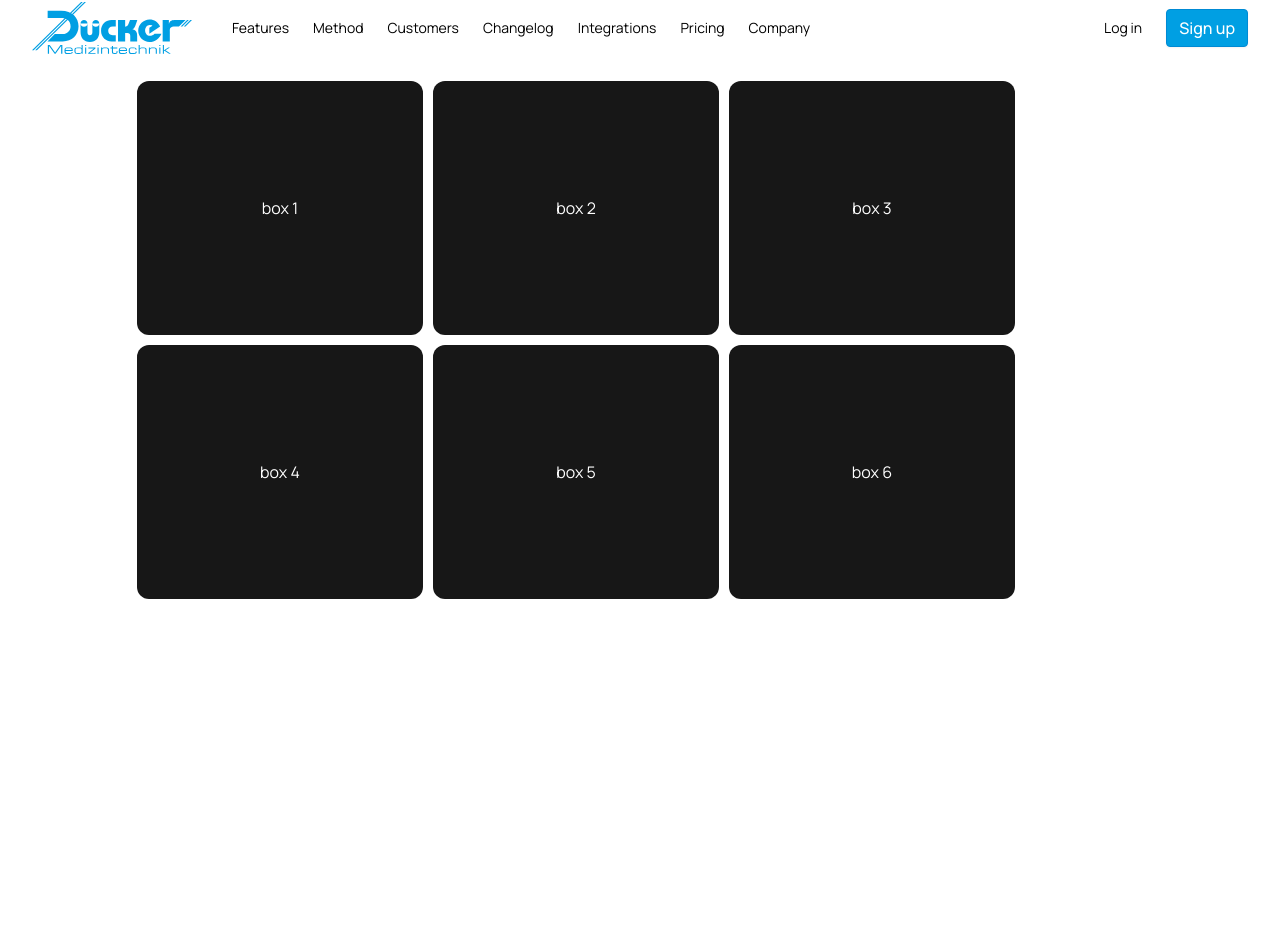
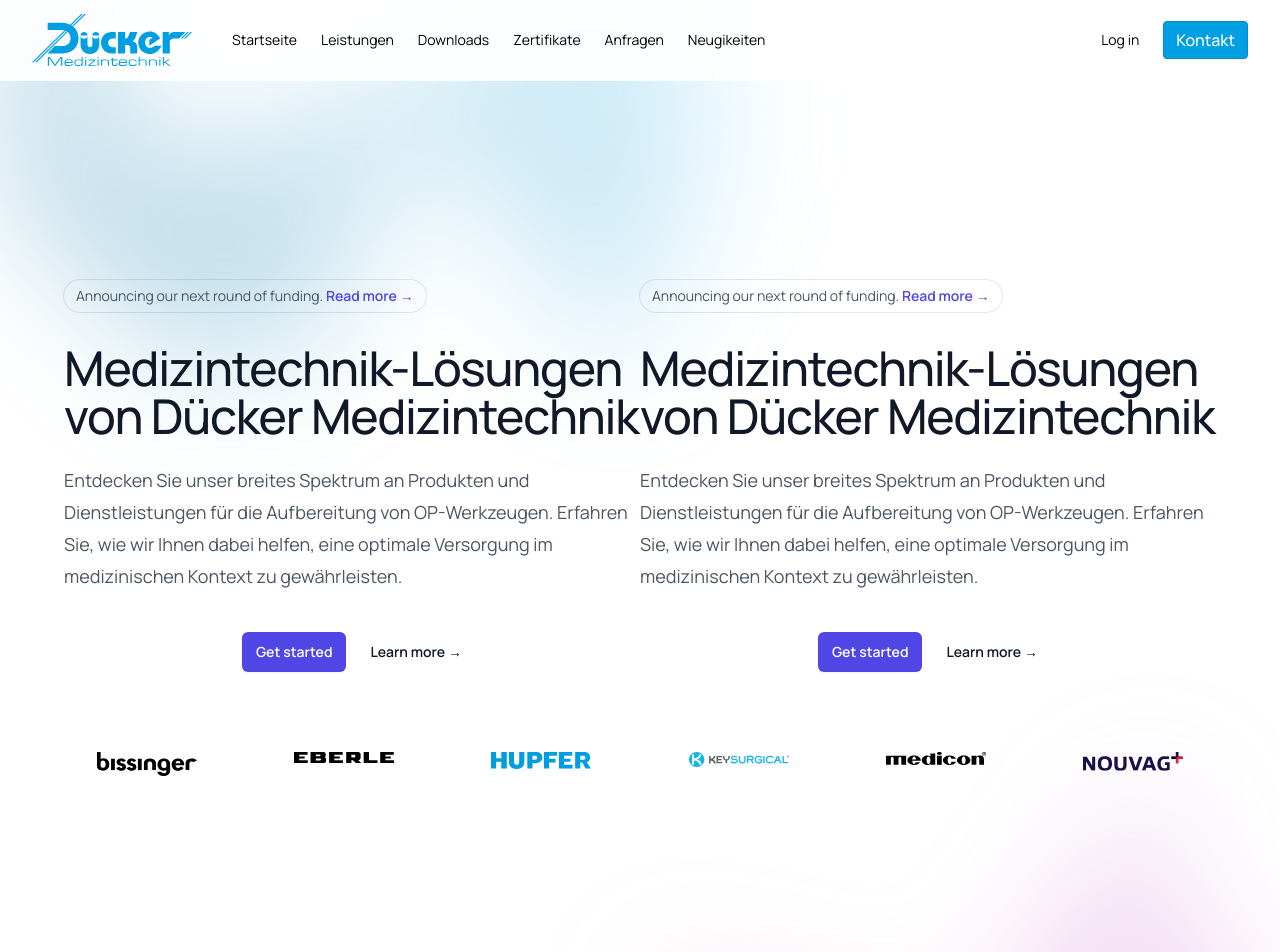
Before and after one commit to dmnktoe/duecker-medizintechnik, a Next.js app: page / in a window 1280 px wide. Shown: the top 952 px of the page. Built offline with nearby package versions, Linux system fonts and the light colour scheme.

Commit message:
style: separate `Intro` code into separate components

```diff
--- a/src/components/layout/Header.tsx
+++ b/src/components/layout/Header.tsx
@@ -29,7 +29,7 @@ export const Header = () => {
   }, [setHamburgerMenuIsOpen]);
 
   return (
-    <header className='border-transparent-white fixed left-0 top-0 z-30 w-full border-b backdrop-blur-[12px]'>
+    <header className='border-transparent-white fixed left-0 top-0 z-30 w-full border-b bg-white/90 py-3 backdrop-blur-[12px]'>
       <Container className='h-navigation-height flex'>
         <UnstyledLink className='text-md flex items-center' href='/'>
           <Logo className='text-primary-500 mr-4 w-[10rem]' />
@@ -57,25 +57,22 @@ export const Header = () => {
               )}
             >
               <li>
-                <UnstyledLink href='#'>Features</UnstyledLink>
+                <UnstyledLink href='#'>Startseite</UnstyledLink>
               </li>
               <li>
-                <UnstyledLink href='#'>Method</UnstyledLink>
+                <UnstyledLink href='#'>Leistungen</UnstyledLink>
               </li>
               <li className='md:hidden lg:block'>
-                <UnstyledLink href='#'>Customers</UnstyledLink>
+                <UnstyledLink href='#'>Downloads</UnstyledLink>
               </li>
               <li className='md:hidden lg:block'>
-                <UnstyledLink href='#'>Changelog</UnstyledLink>
+                <UnstyledLink href='#'>Zertifikate</UnstyledLink>
               </li>
               <li className='md:hidden lg:block'>
-                <UnstyledLink href='#'>Integrations</UnstyledLink>
+                <UnstyledLink href='#'>Anfragen</UnstyledLink>
               </li>
               <li>
-                <UnstyledLink href='#'>Pricing</UnstyledLink>
-              </li>
-              <li>
-                <UnstyledLink href='#'>Company</UnstyledLink>
+                <UnstyledLink href='#'>Neugikeiten</UnstyledLink>
               </li>
             </ul>
           </nav>
@@ -85,7 +82,7 @@ export const Header = () => {
           <UnstyledLink className='mr-6 text-sm' href='#'>
             Log in
           </UnstyledLink>
-          <ButtonLink href='#'>Sign up</ButtonLink>
+          <ButtonLink href='#'>Kontakt</ButtonLink>
         </div>
 
         <button
--- /dev/null
+++ b/src/components/sections/Intro.tsx
@@ -0,0 +1,152 @@
+import * as React from 'react';
+
+import { Container } from '@/components/layout/Container';
+import NextImage from '@/components/NextImage';
+
+export const Intro = () => {
+  return (
+    <div className='relative isolate px-6 pt-14 lg:px-8'>
+      <div
+        className='absolute inset-x-0 -top-40 -z-10 transform-gpu overflow-hidden blur-3xl sm:-top-80'
+        aria-hidden='true'
+      >
+        <div
+          className='from-primary-800 to-primary-300 relative left-[calc(50%-11rem)] aspect-[1155/678] w-[36.125rem] -translate-x-1/2 rotate-[30deg] bg-gradient-to-tr opacity-30 sm:left-[calc(50%-30rem)] sm:w-[72.1875rem]'
+          style={{
+            clipPath:
+              'polygon(74.1% 44.1%, 100% 61.6%, 97.5% 26.9%, 85.5% 0.1%, 80.7% 2%, 72.5% 32.5%, 60.2% 62.4%, 52.4% 68.1%, 47.5% 58.3%, 45.2% 34.5%, 27.5% 76.7%, 0.1% 64.9%, 17.9% 100%, 27.6% 76.8%, 76.1% 97.7%, 74.1% 44.1%)',
+          }}
+        />
+      </div>
+      <Container className='py-32 sm:py-48 lg:py-56'>
+        <div className='flex'>
+          <IntroText />
+          <IntroText />
+        </div>
+        <CustomerLogos />
+      </Container>
+      <div
+        className='absolute inset-x-0 top-[calc(100%-13rem)] -z-10 transform-gpu overflow-hidden blur-3xl sm:top-[calc(100%-30rem)]'
+        aria-hidden='true'
+      >
+        <div
+          className='relative left-[calc(50%+3rem)] aspect-[1155/678] w-[36.125rem] -translate-x-1/2 bg-gradient-to-tr from-[#ff80b5] to-[#9089fc] opacity-30 sm:left-[calc(50%+36rem)] sm:w-[72.1875rem]'
+          style={{
+            clipPath:
+              'polygon(74.1% 44.1%, 100% 61.6%, 97.5% 26.9%, 85.5% 0.1%, 80.7% 2%, 72.5% 32.5%, 60.2% 62.4%, 52.4% 68.1%, 47.5% 58.3%, 45.2% 34.5%, 27.5% 76.7%, 0.1% 64.9%, 17.9% 100%, 27.6% 76.8%, 76.1% 97.7%, 74.1% 44.1%)',
+          }}
+        />
+      </div>
+    </div>
+  );
+};
+
+const IntroText = () => {
+  return (
+    <>
+      <div>
+        <div className='hidden sm:mb-8 sm:flex'>
+          <div className='relative rounded-full px-3 py-1 text-sm leading-6 text-gray-600 ring-1 ring-gray-900/10 hover:ring-gray-900/20'>
+            Announcing our next round of funding.{' '}
+            <a href='#' className='font-semibold text-indigo-600'>
+              <span className='absolute inset-0' aria-hidden='true' />
+              Read more <span aria-hidden='true'>&rarr;</span>
+            </a>
+          </div>
+        </div>
+        <div className='text-left'>
+          <h1 className='text-3xl font-medium tracking-tight text-gray-900 sm:text-5xl'>
+            Medizintechnik-Lösungen von Dücker Medizintechnik
+          </h1>
+          <p className='mt-6 text-lg leading-8 text-gray-600'>
+            Entdecken Sie unser breites Spektrum an Produkten und
+            Dienstleistungen für die Aufbereitung von OP-Werkzeugen. Erfahren
+            Sie, wie wir Ihnen dabei helfen, eine optimale Versorgung im
+            medizinischen Kontext zu gewährleisten.
+          </p>
+          <div className='mt-10 flex items-center justify-center gap-x-6'>
+            <a
+              href='#'
+              className='rounded-md bg-indigo-600 px-3.5 py-2.5 text-sm font-semibold text-white shadow-sm hover:bg-indigo-500 focus-visible:outline focus-visible:outline-2 focus-visible:outline-offset-2 focus-visible:outline-indigo-600'
+            >
+              Get started
+            </a>
+            <a
+              href='#'
+              className='text-sm font-semibold leading-6 text-gray-900'
+            >
+              Learn more <span aria-hidden='true'>→</span>
+            </a>
+          </div>
+        </div>
+      </div>
+    </>
+  );
+};
+
+const CustomerLogos = () => {
+  return (
+    <div className='mt-20 grid grid-cols-2 gap-8 sm:grid-cols-6 lg:grid-cols-6'>
+      <div className='col-span-1 flex justify-center md:col-span-2 lg:col-span-1'>
+        <NextImage
+          useSkeleton
+          className='h-10'
+          src='/svg/bissinger.svg'
+          width='100'
+          height='100'
+          alt='Icon'
+        />
+      </div>
+      <div className='col-span-1 flex justify-center md:col-span-2 lg:col-span-1'>
+        <NextImage
+          useSkeleton
+          className='h-10'
+          src='/svg/eberle.svg'
+          width='100'
+          height='100'
+          alt='Icon'
+        />
+      </div>
+      <div className='col-span-1 flex justify-center md:col-span-2 lg:col-span-1'>
+        <NextImage
+          useSkeleton
+          className='h-10'
+          src='/svg/hupfer.svg'
+          width='100'
+          height='100'
+          alt='Icon'
+        />
+      </div>
+      <div className='col-span-1 flex justify-center md:col-span-2 lg:col-span-1'>
+        <NextImage
+          useSkeleton
+          className='h-10'
+          src='/svg/keysurgical.svg'
+          width='100'
+          height='100'
+          alt='Icon'
+        />
+      </div>
+      <div className='col-span-2 flex justify-center md:col-span-2 lg:col-span-1'>
+        <NextImage
+          useSkeleton
+          className='h-10'
+          src='/svg/medicon.svg'
+          width='100'
+          height='100'
+          alt='Icon'
+        />
+      </div>
+      <div className='col-span-2 flex justify-center md:col-span-2 lg:col-span-1'>
+        <NextImage
+          useSkeleton
+          className='h-10'
+          src='/svg/nouvag.svg'
+          width='100'
+          height='100'
+          alt='Icon'
+        />
+      </div>
+    </div>
+  );
+};
--- a/src/pages/index.tsx
+++ b/src/pages/index.tsx
@@ -5,6 +5,7 @@ import ArrowLink from '@/components/links/ArrowLink';
 import ButtonLink from '@/components/links/ButtonLink';
 import UnderlineLink from '@/components/links/UnderlineLink';
 import UnstyledLink from '@/components/links/UnstyledLink';
+import { Intro } from '@/components/sections/Intro';
 import Seo from '@/components/Seo';
 import { SpotlightCards } from '@/components/SpotlightCards';
 
@@ -14,6 +15,7 @@ export default function HomePage() {
       <Seo templateTitle='Dücker Medizintechnik' />
 
       <main>
+        <Intro />
         <SpotlightCards />
 
         <section className='bg-white'>
```
